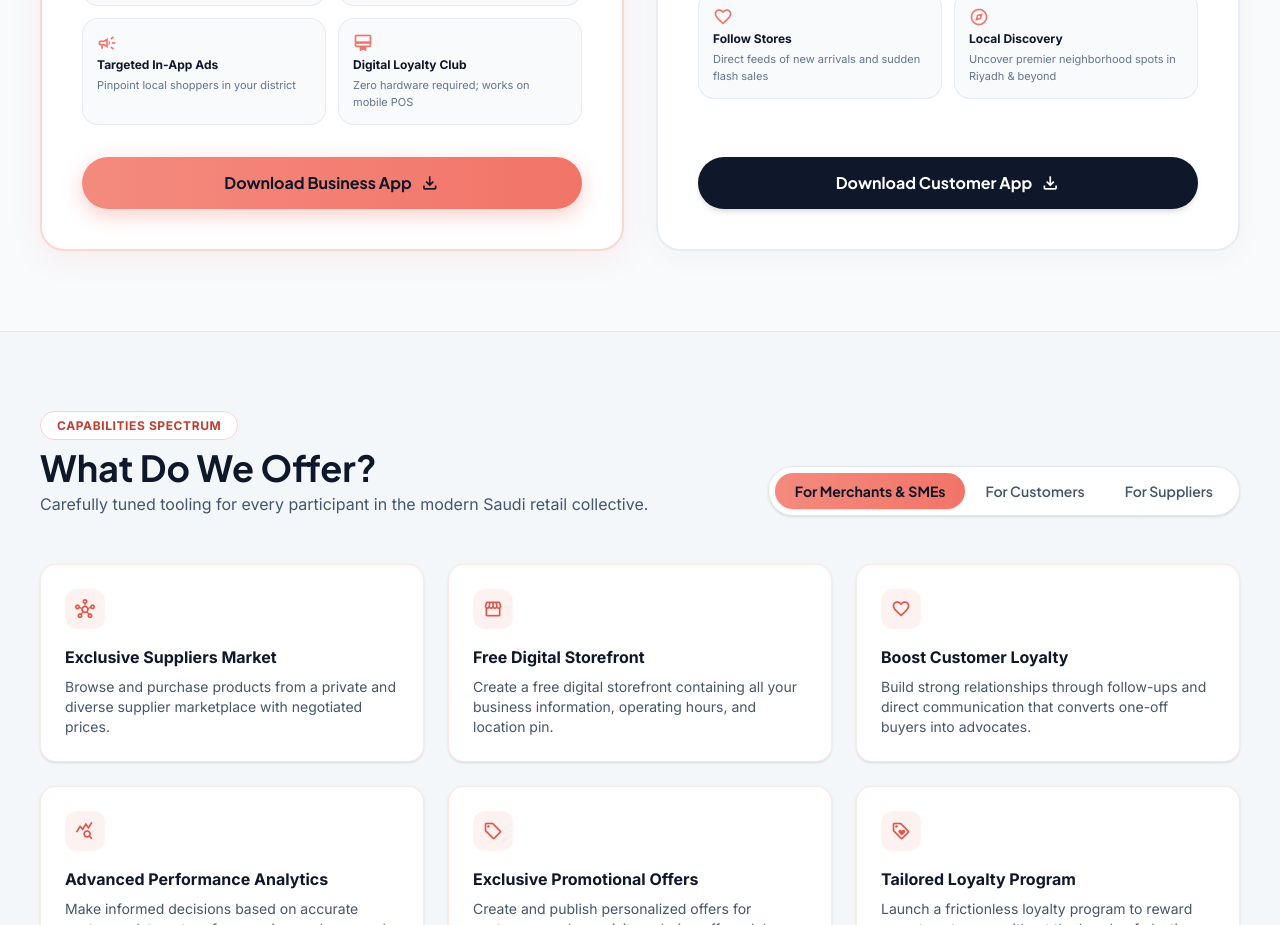
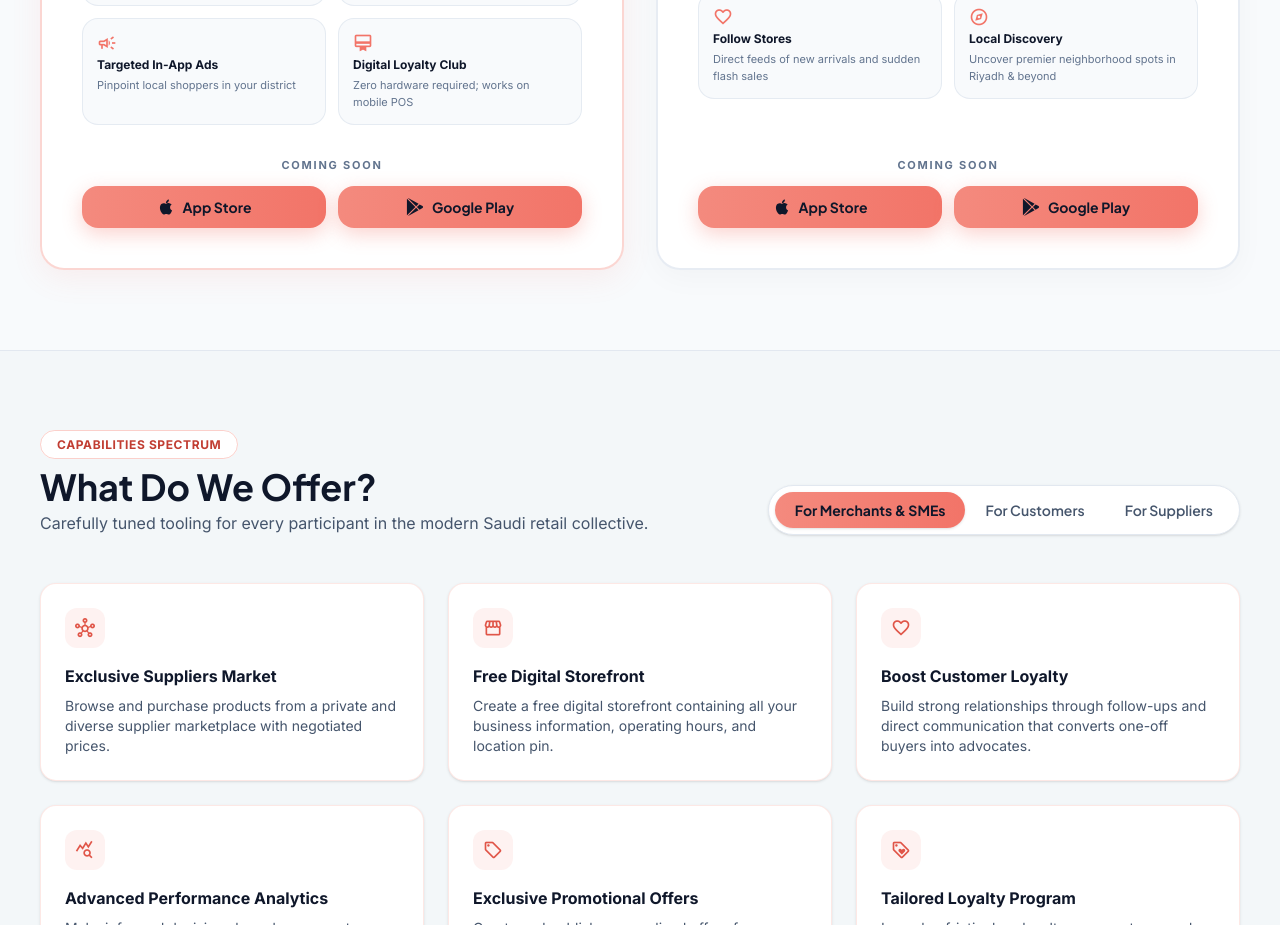
Before and after one commit to Approved-Technology-Models-dibrahApp/dibrah, a React (Vite) app: page / in a window 1280 px wide. Shown: the part 3080-4005 px from the top of the page. Built offline with nearby package versions, Linux system fonts and the light colour scheme.

Commit message:
Replace Dual Apps download links with coming-soon store badges.
The apps are not listed yet, so the cards no longer navigate away from the section.

```diff
--- a/src/components/DualApps.tsx
+++ b/src/components/DualApps.tsx
@@ -1,7 +1,47 @@
 import { useApp } from '../context'
-import { withBase } from '../lib/paths'
 import { Icon } from './Icon'
 import { Reveal } from './Reveal'
+
+function AppleMark() {
+  return (
+    <svg aria-hidden="true" className="w-[18px] h-[18px] shrink-0" fill="currentColor" viewBox="0 0 24 24">
+      <path d="M18.71 19.5c-.83 1.24-1.71 2.45-3.05 2.47-1.34.03-1.77-.79-3.29-.79-1.53 0-2 .77-3.27.82-1.31.05-2.3-1.32-3.14-2.53C4.25 17 2.94 12.45 4.7 9.39c.87-1.52 2.43-2.48 4.12-2.51 1.28-.02 2.5.87 3.29.87.78 0 2.26-1.07 3.81-.91.65.03 2.47.26 3.64 1.98-.09.06-2.17 1.28-2.15 3.81.03 3.02 2.65 4.03 2.68 4.04-.03.07-.42 1.44-1.38 2.83M13 3.5c.73-.83 1.94-1.46 2.94-1.5.13 1.17-.34 2.35-1.04 3.19-.69.85-1.83 1.51-2.95 1.42-.15-1.15.41-2.35 1.05-3.11z" />
+    </svg>
+  )
+}
+
+function PlayMark() {
+  return (
+    <svg aria-hidden="true" className="w-[18px] h-[18px] shrink-0" fill="currentColor" viewBox="0 0 24 24">
+      <path d="M1.337.924a1.486 1.486 0 0 0-.112.568v21.017c0 .217.045.419.124.6l11.155-11.087L1.337.924z" />
+      <path d="M13.544 10.989 16.802 7.751 3.45.195a1.466 1.466 0 0 0-.946-.179l11.04 10.973z" />
+      <path d="M22.018 13.298 18.099 15.516 14.584 12.023 18.127 8.502 22.018 10.704a1.49 1.49 0 0 1 0 2.594z" />
+      <path d="M13.544 13.056 2.544 23.989c.298.036.612-.016.906-.183l13.324-7.54-3.23-3.21z" />
+    </svg>
+  )
+}
+
+function StoreSoon() {
+  const { t } = useApp()
+
+  return (
+    <div className="pt-8 flex flex-col gap-3">
+      <p className="text-[11px] font-bold uppercase tracking-[0.16em] text-slate-500 dark:text-slate-400 text-center">
+        {t.dual.comingSoon}
+      </p>
+      <div className="grid grid-cols-2 gap-3">
+        <div className="inline-flex items-center justify-center gap-2 py-3 px-3 rounded-2xl text-charcoal-pure font-bold bg-gradient-to-r from-salmon-400 to-salmon-500 shadow-[0_6px_20px_rgba(242,116,104,0.32)] cursor-default select-none">
+          <AppleMark />
+          <span className="font-label-md text-xs sm:text-sm font-bold leading-none">{t.dual.appStore}</span>
+        </div>
+        <div className="inline-flex items-center justify-center gap-2 py-3 px-3 rounded-2xl text-charcoal-pure font-bold bg-gradient-to-r from-salmon-400 to-salmon-500 shadow-[0_6px_20px_rgba(242,116,104,0.32)] cursor-default select-none">
+          <PlayMark />
+          <span className="font-label-md text-xs sm:text-sm font-bold leading-none">{t.dual.googlePlay}</span>
+        </div>
+      </div>
+    </div>
+  )
+}
 
 export function DualApps() {
   const { t } = useApp()
@@ -58,15 +98,7 @@ export function DualApps() {
               ))}
             </div>
           </div>
-          <div className="pt-8">
-            <a
-              className="w-full inline-flex items-center justify-center gap-2 py-3.5 rounded-full font-label-lg text-charcoal-pure font-bold bg-gradient-to-r from-salmon-400 to-salmon-500 hover:from-salmon-300 hover:to-salmon-400 transition-all shadow-[0_6px_20px_rgba(242,116,104,0.35)]"
-              href={withBase('/for-business')}
-            >
-              <span>{t.dual.bizCta}</span>
-              <Icon name="download" className="text-[18px]" />
-            </a>
-          </div>
+          <StoreSoon />
         </div>
         </Reveal>
 
@@ -107,15 +139,7 @@ export function DualApps() {
               ))}
             </div>
           </div>
-          <div className="pt-8">
-            <a
-              className="w-full inline-flex items-center justify-center gap-2 py-3.5 rounded-full font-label-lg text-white font-bold bg-charcoal-pure hover:bg-slate-800 dark:bg-slate-800 dark:hover:bg-slate-700 transition-all shadow-md"
-              href="#pre-order"
-            >
-              <span>{t.dual.shopCta}</span>
-              <Icon name="download" className="text-[18px]" />
-            </a>
-          </div>
+          <StoreSoon />
         </div>
         </Reveal>
       </div>
--- a/src/i18n/content.ts
+++ b/src/i18n/content.ts
@@ -109,12 +109,13 @@ export const copy = {
       bizTitle: "Business Owners' and Suppliers' App",
       bizQuote:
         '“We empower Small and Medium Businesses to find better suppliers, engage with their current customers, and reach new customers.”',
-      bizCta: 'Download Business App',
+      comingSoon: 'Coming soon',
+      appStore: 'App Store',
+      googlePlay: 'Google Play',
       shopBadge: 'FOR CONSUMERS & SHOPPERS',
       shopTitle: "Customers' App",
       shopQuote:
         '“Customer journey to find local businesses and offers becomes smarter with dibrah. Make every visit to any business count.”',
-      shopCta: 'Download Customer App',
       bizFeatures: [
         {
           icon: 'inventory_2',
@@ -534,12 +535,13 @@ export const copy = {
       bizTitle: 'تطبيق أصحاب الأعمال والموردين',
       bizQuote:
         '«نمكّن المنشآت الصغيرة والمتوسطة من إيجاد موردين أفضل، والتفاعل مع عملائهم الحاليين، والوصول إلى عملاء جدد.»',
-      bizCta: 'حمّل تطبيق التجار',
+      comingSoon: 'قريبًا',
+      appStore: 'App Store',
+      googlePlay: 'Google Play',
       shopBadge: 'للمستهلكين والمتسوقين',
       shopTitle: 'تطبيق العملاء',
       shopQuote:
         '«تصبح رحلة العميل لإيجاد الأعمال المحلية والعروض أذكى مع دِبرة. اجعل كل زيارة لأي منشأة ذات قيمة.»',
-      shopCta: 'حمّل تطبيق العملاء',
       bizFeatures: [
         {
           icon: 'inventory_2',
```
